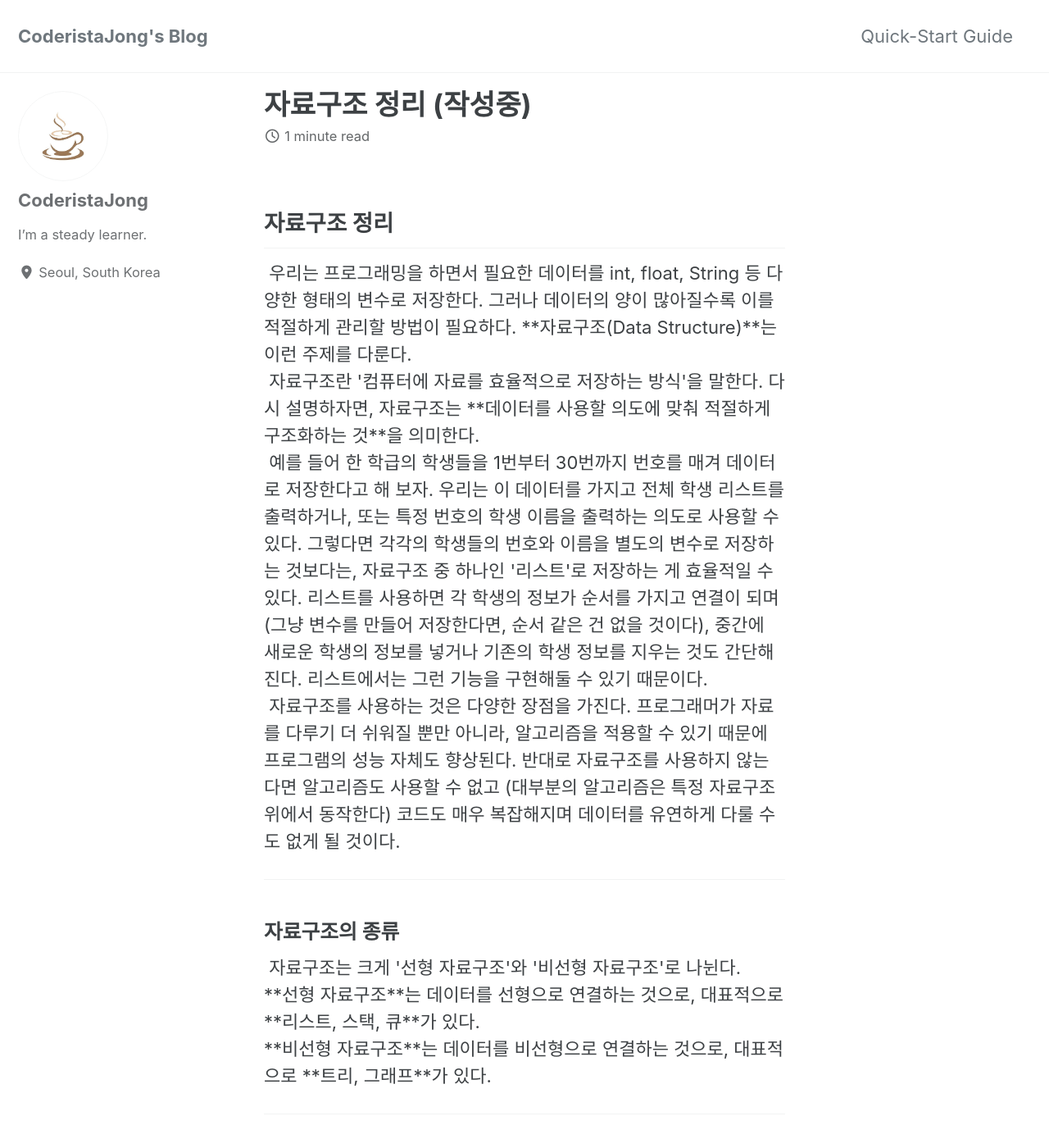
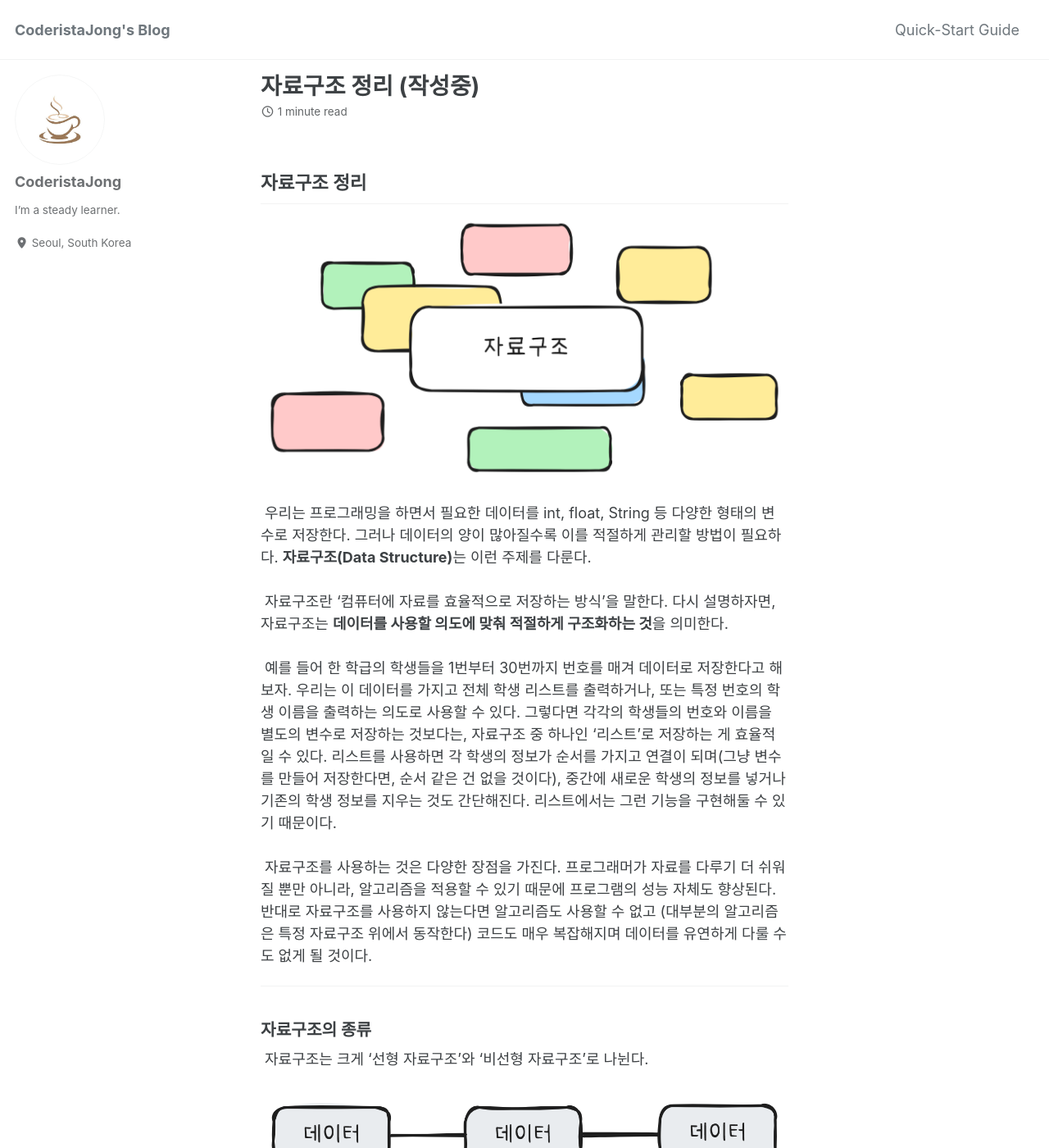
Before and after one commit to NullCoffeeException/NullCoffeeException.github.io, a Jekyll site: the page built from _posts/2025-06-27-자료구조.md, in a window 1280 px wide and 1400 px high. Shown: the whole window at 82% size. Built offline with Jekyll 4.4.1, drawn with Linux system fonts in a browser that asks for light colours; cached includes are drawn as plain includes; some of the changed text lies outside the part shown.

Commit message:
feat: 이미지 추가

```diff
--- a/Gemfile
+++ b/Gemfile
@@ -1,2 +1,3 @@
 source "https://rubygems.org"
-gemspec
+
+gem "github-pages", group: :jekyll_plugins
--- a/_posts/2025-06-27-자료구조.md
+++ b/_posts/2025-06-27-자료구조.md
@@ -7,15 +7,13 @@ title: "자료구조 정리 (작성중)"
 
 ## 자료구조 정리
 
-<p>
+ <img src="../assets/images/posts/img-data-structure.png" alt="img-data-structure" />
+
 &nbsp;우리는 프로그래밍을 하면서 필요한 데이터를 int, float, String 등 다양한 형태의 변수로 저장한다. 그러나 데이터의 양이 많아질수록 이를 적절하게 관리할 방법이 필요하다. **자료구조(Data Structure)**는 이런 주제를 다룬다.
-<br>
-&nbsp;자료구조란 '컴퓨터에 자료를 효율적으로 저장하는 방식'을 말한다. 다시 설명하자면, 자료구조는 **데이터를 사용할 의도에 맞춰 적절하게 구조화하는 것**을 의미한다.
-<br>
-&nbsp;예를 들어 한 학급의 학생들을 1번부터 30번까지 번호를 매겨 데이터로 저장한다고 해 보자. 우리는 이 데이터를 가지고 전체 학생 리스트를 출력하거나, 또는 특정 번호의 학생 이름을 출력하는 의도로 사용할 수 있다. 그렇다면 각각의 학생들의 번호와 이름을 별도의 변수로 저장하는 것보다는, 자료구조 중 하나인 '리스트'로 저장하는 게 효율적일 수 있다. 리스트를 사용하면 각 학생의 정보가 순서를 가지고 연결이 되며(그냥 변수를 만들어 저장한다면, 순서 같은 건 없을 것이다), 중간에 새로운 학생의 정보를 넣거나 기존의 학생 정보를 지우는 것도 간단해진다. 리스트에서는 그런 기능을 구현해둘 수 있기 때문이다.
-<br>
-&nbsp;자료구조를 사용하는 것은 다양한 장점을 가진다. 프로그래머가 자료를 다루기 더 쉬워질 뿐만 아니라, 알고리즘을 적용할 수 있기 때문에 프로그램의 성능 자체도 향상된다. 반대로 자료구조를 사용하지 않는다면 알고리즘도 사용할 수 없고 (대부분의 알고리즘은 특정 자료구조 위에서 동작한다) 코드도 매우 복잡해지며 데이터를 유연하게 다룰 수도 없게 될 것이다.
-</p>
+<br><br>&nbsp;자료구조란 '컴퓨터에 자료를 효율적으로 저장하는 방식'을 말한다. 다시 설명하자면, 자료구조는 **데이터를 사용할 의도에 맞춰 적절하게 구조화하는 것**을 의미한다.
+<br><br>&nbsp;예를 들어 한 학급의 학생들을 1번부터 30번까지 번호를 매겨 데이터로 저장한다고 해 보자. 우리는 이 데이터를 가지고 전체 학생 리스트를 출력하거나, 또는 특정 번호의 학생 이름을 출력하는 의도로 사용할 수 있다. 그렇다면 각각의 학생들의 번호와 이름을 별도의 변수로 저장하는 것보다는, 자료구조 중 하나인 '리스트'로 저장하는 게 효율적일 수 있다. 리스트를 사용하면 각 학생의 정보가 순서를 가지고 연결이 되며(그냥 변수를 만들어 저장한다면, 순서 같은 건 없을 것이다), 중간에 새로운 학생의 정보를 넣거나 기존의 학생 정보를 지우는 것도 간단해진다. 리스트에서는 그런 기능을 구현해둘 수 있기 때문이다.
+<br><br>&nbsp;자료구조를 사용하는 것은 다양한 장점을 가진다. 프로그래머가 자료를 다루기 더 쉬워질 뿐만 아니라, 알고리즘을 적용할 수 있기 때문에 프로그램의 성능 자체도 향상된다. 반대로 자료구조를 사용하지 않는다면 알고리즘도 사용할 수 없고 (대부분의 알고리즘은 특정 자료구조 위에서 동작한다) 코드도 매우 복잡해지며 데이터를 유연하게 다룰 수도 없게 될 것이다.
+
 
 
 
@@ -25,13 +23,10 @@ title: "자료구조 정리 (작성중)"
 
 ### 자료구조의 종류
 
-<p>
-    &nbsp;자료구조는 크게 '선형 자료구조'와 '비선형 자료구조'로 나뉜다.
-	<br>
-    **선형 자료구조**는 데이터를 선형으로 연결하는 것으로, 대표적으로 **리스트, 스택, 큐**가 있다.
-	<br>
-    **비선형 자료구조**는 데이터를 비선형으로 연결하는 것으로, 대표적으로 **트리, 그래프**가 있다.
-</p>
+&nbsp;자료구조는 크게 '선형 자료구조'와 '비선형 자료구조'로 나뉜다.
+<br><br>![linear-data-structure](../assets/images/posts/linear-data-structure.png)&nbsp;**선형 자료구조**는 데이터를 선형으로 연결하는 것으로, 대표적으로 **리스트, 스택, 큐**가 있다.
+<br><br>![non-linear-data-structure](../assets/images/posts/non-linear-data-structure.png)&nbsp;**비선형 자료구조**는 데이터를 비선형으로 연결하는 것으로, 대표적으로 **트리, 그래프**가 있다.
+
 
 
 
--- a/_sass/minimal-mistakes/_base.scss
+++ b/_sass/minimal-mistakes/_base.scss
@@ -128,6 +128,8 @@ blockquote {
 /* links */
 
 a {
+  text-decoration: none;
+
   &:focus {
     @extend %tab-focus;
   }
--- a/_sass/minimal-mistakes/_reset.scss
+++ b/_sass/minimal-mistakes/_reset.scss
@@ -8,18 +8,18 @@ html {
   /* apply a natural box layout model to all elements */
   box-sizing: border-box;
   background-color: $background-color;
-  font-size: $doc-font-size;
+  font-size: 16px;
 
   @include breakpoint($medium) {
-    font-size: $doc-font-size-medium;
+    font-size: 14px;
   }
 
   @include breakpoint($large) {
-    font-size: $doc-font-size-large;
+    font-size: 16px;
   }
 
   @include breakpoint($x-large) {
-    font-size: $doc-font-size-x-large;
+    font-size: 18px;
   }
 
   -webkit-text-size-adjust: 100%;
```
Also changed, not shown: assets/images/posts/img-data-structure.png (added), assets/images/posts/linear-data-structure.png (added), assets/images/posts/non-linear-data-structure.png (added).
